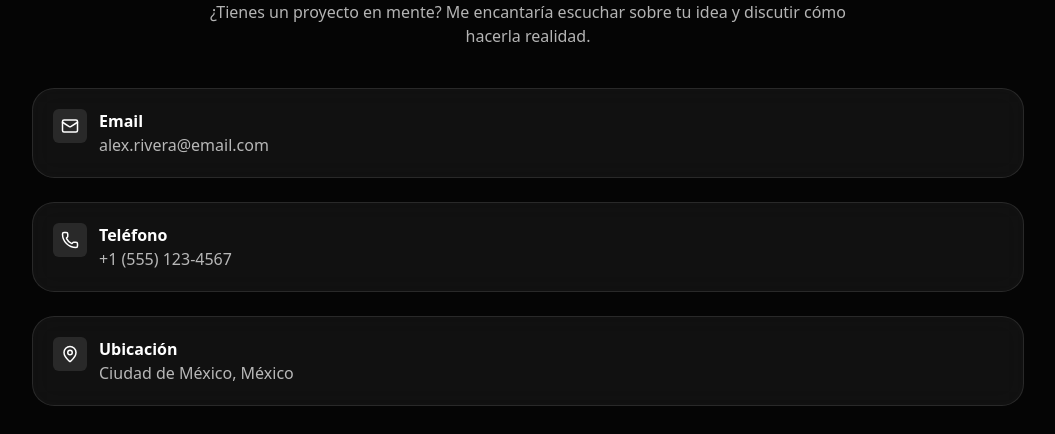
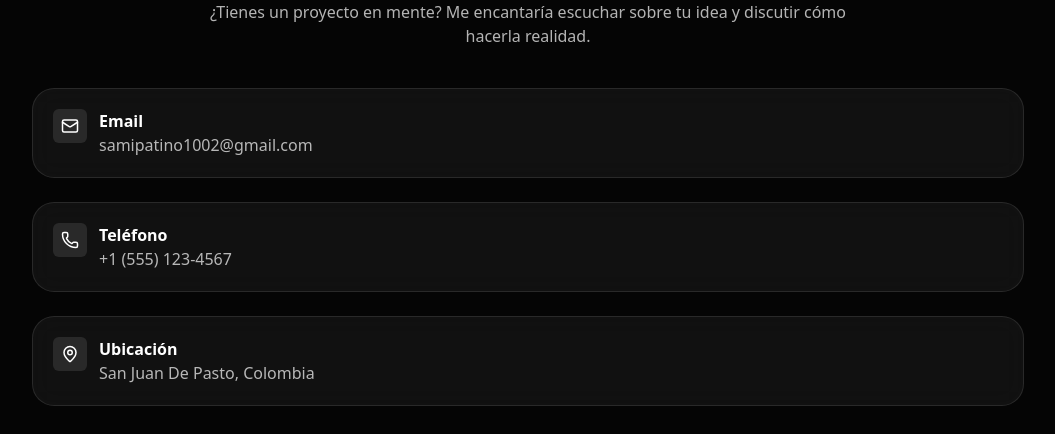
Before and after one commit to PATINO-0/Samuelpatino, a Next.js app: page / in a window 1280 px wide. Shown: the part 3440-3874 px from the top of the page, without its empty margins (112-1167 px from the left). Built offline with nearby package versions, Linux system fonts and the light colour scheme.

Commit message:
Temporal cambios en pc de mesa no disponibles por falta de push solo son cmabios temporales

```diff
--- a/components/Contact.tsx
+++ b/components/Contact.tsx
@@ -17,7 +17,7 @@ export default function Contact(){
                 <span className="p-2 rounded-md bg-white/10"><Mail size={18}/></span>
                 <div>
                   <p className="font-semibold">Email</p>
-                  <p className="text-white/70">alex.rivera@email.com</p>
+                  <p className="text-white/70">samipatino1002@gmail.com</p>
                 </div>
               </div>
             </div>
@@ -37,7 +37,7 @@ export default function Contact(){
                 <span className="p-2 rounded-md bg-white/10"><MapPin size={18}/></span>
                 <div>
                   <p className="font-semibold">Ubicación</p>
-                  <p className="text-white/70">Ciudad de México, México</p>
+                  <p className="text-white/70">San Juan De Pasto, Colombia</p>
                 </div>
               </div>
             </div>
```
